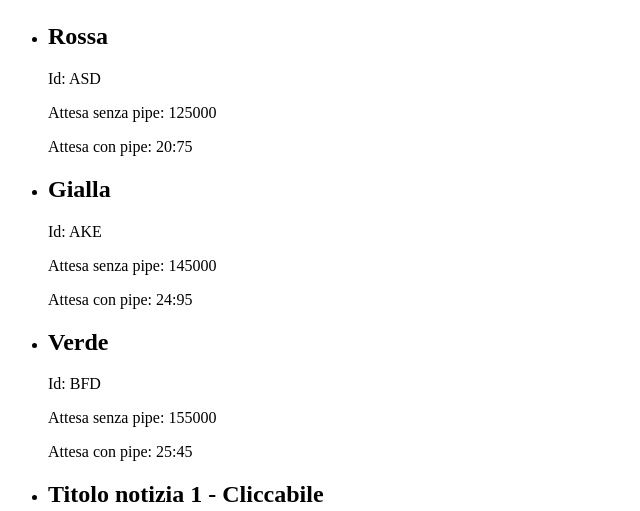
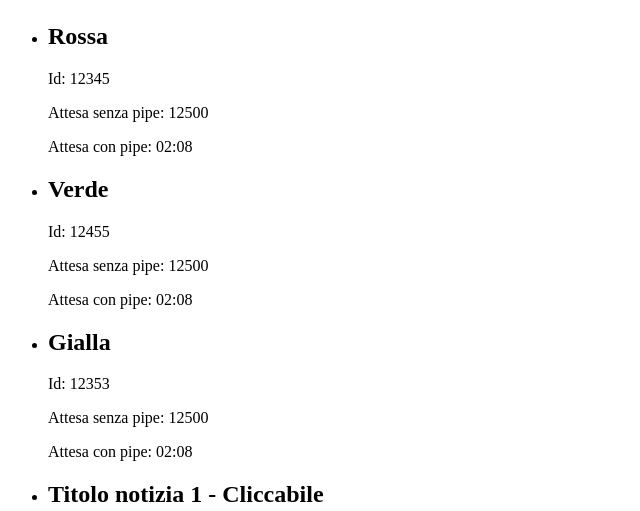
Before and after one commit to amerlin/ng-metrochat, an Angular app: page / in a window 1280 px wide. Shown: the part 127-638 px from the top of the page, without its empty margins (0-640 px from the left). Built offline with nearby package versions, Linux system fonts and the light colour scheme.

Commit message:
visualizzazione dei dati costanti come se fossero remoti

```diff
--- a/src/app/app.module.ts
+++ b/src/app/app.module.ts
@@ -7,6 +7,7 @@ import { MenuComponent } from './menu/menu.component';
 import { TreniComponent } from './treni/treni.component';
 import { MmssPipe } from './mmss.pipe';
 import { NotizieComponent } from './notizie/notizie.component';
+import { MetroComponent } from './metro/metro.component';
 
 @NgModule({
   declarations: [
@@ -14,7 +15,8 @@ import { NotizieComponent } from './notizie/notizie.component';
     MenuComponent,
     TreniComponent,
     MmssPipe,
-    NotizieComponent
+    NotizieComponent,
+    MetroComponent
   ],
   imports: [
     BrowserModule,
--- a/src/app/dati/metro_remoti.ts
+++ b/src/app/dati/metro_remoti.ts
@@ -1,4 +1,6 @@
 import { Metro } from '../model/metro.model';
-export const LISTAMETRO: Metro[] = [{
-    idt: '12345', linea: 'Rossa', numchatting: 23, tempo: 12500
-}];
+export const LISTAMETRO: Metro[] = [
+    {idt: '12345', linea: 'Rossa', numchatting: 23, tempo: 12500},
+    {idt: '12455', linea: 'Verde', numchatting: 23, tempo: 12500},
+    {idt: '12353', linea: 'Gialla', numchatting: 23, tempo: 12500}
+];
--- /dev/null
+++ b/src/app/metro/metro.component.html
@@ -0,0 +1 @@
+<p>metro works!</p>
--- /dev/null
+++ b/src/app/metro/metro.component.ts
@@ -0,0 +1,15 @@
+import { Component, OnInit } from '@angular/core';
+
+@Component({
+  selector: 'app-metro',
+  templateUrl: './metro.component.html',
+  styleUrls: ['./metro.component.css']
+})
+export class MetroComponent implements OnInit {
+
+  constructor() { }
+
+  ngOnInit() {
+  }
+
+}
--- a/src/app/treni/treni.component.ts
+++ b/src/app/treni/treni.component.ts
@@ -1,4 +1,6 @@
+import {Metro} from './../model/metro.model'
 import { Component, OnInit } from '@angular/core';
+import { LISTAMETRO} from './../dati/metro_remoti';
 
 @Component({
   selector: 'app-treni',
@@ -7,17 +9,15 @@ import { Component, OnInit } from '@angular/core';
 })
 export class TreniComponent implements OnInit {
 
-  listametro = [];
+  listametro : Metro[];
 
   constructor() {
-    this.listametro = [
-      { idt: 'ASD', linea: 'Rossa', numchatting: 32, tempo: 125000 },
-      { idt: 'AKE', linea: 'Gialla', numchatting: 29, tempo: 145000 },
-      { idt: 'BFD', linea: 'Verde', numchatting: 47, tempo: 155000 }
-    ];
+    this.listametro = [];
   }
 
+  //eseguito una sola volta, dopo il costruttore
   ngOnInit() {
+    this.listametro = LISTAMETRO;
   }
 
 }
```
Also changed, not shown: src/app/metro/metro.component.css (added), 1 other file (tests, documents, lock files or other folders).
